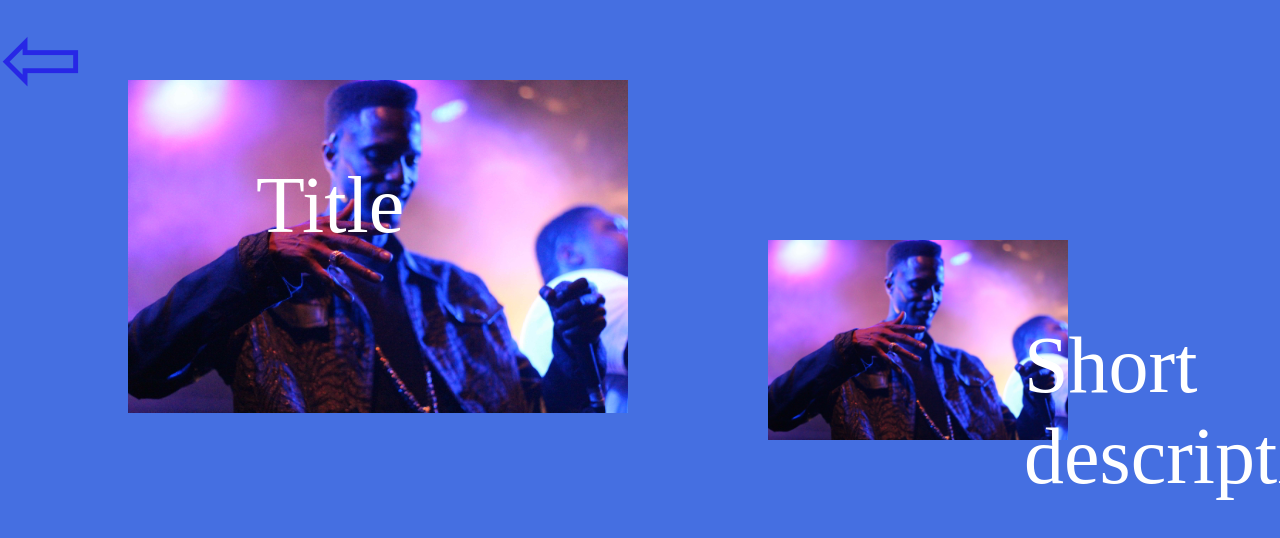
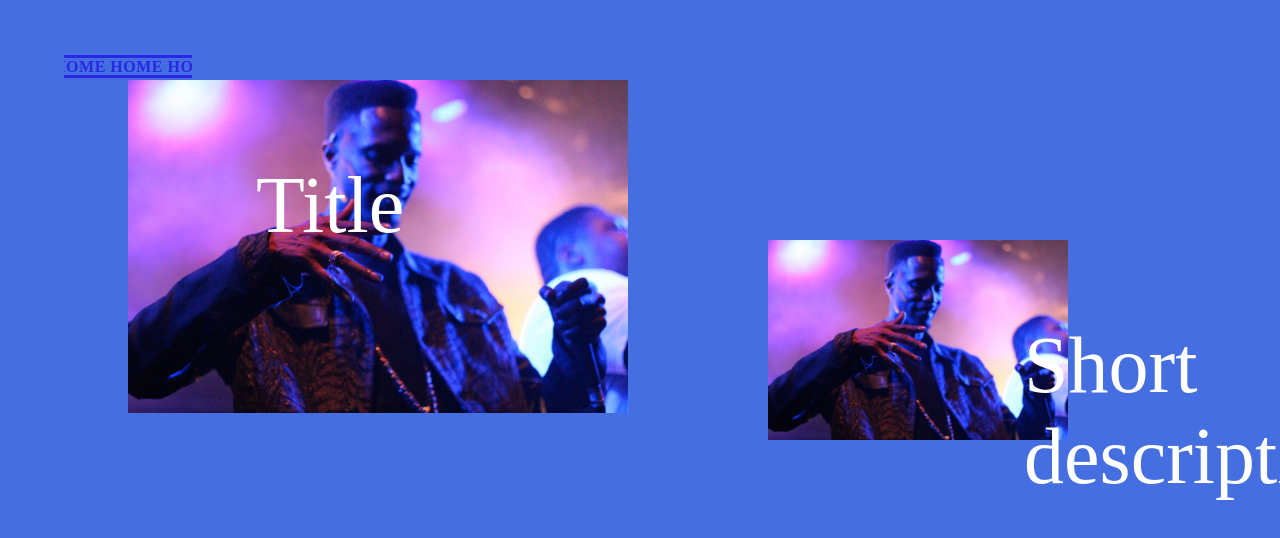
Before and after one commit to joshromanrogers/photography, a plain HTML site: page misc.html in a window 1280 px wide. Shown: the top 538 px of the page. Drawn offline with nearby package versions, Linux system fonts and the light colour scheme.

Commit message:
home button added to misc

```diff
--- a/misc.css
+++ b/misc.css
@@ -7,6 +7,37 @@ body {
     font-family: "Ailerons";
     color: #fff;
     font-size: 5em;
+}
+
+.movBack {
+    position: fixed;
+    right: 4%;
+    top: 0%;
+    left: 5%;
+    z-index: 1;
+    width: 10%;
+    height: 15%;
+    overflow: hidden;
+    color: black;
+}
+
+.index {
+    border: 3px solid #2727e6;
+    font-weight: 700;
+    letter-spacing: -0.5rem;
+    text-transform: uppercase;
+    white-space: nowrap;
+    font-size: 1rem;
+    line-height: 1.8rem;
+    letter-spacing: 0.5px;
+    border-left-width: 0px;
+    border-right-width: 0px;
+    text-decoration: none;
+    color: #2727e6;
+}
+
+a:hover {
+    color: orange;
 }
 
 .object, .word {
--- a/misc.html
+++ b/misc.html
@@ -18,8 +18,20 @@
 
 <body>
 
-<!-- back arrow -->
-<span style='font-size:100px; color: #2727e6'>&#8678;</span>
+<!-- home button -->
+<div class="movBack">
+    <div class="moversIndex">
+        <a href="index.html" class="index">
+            <span>HOME</span>
+            <span>HOME</span>
+            <span>HOME</span>
+            <span>HOME</span>
+            <span>HOME</span>
+            <span>HOME</span>
+            <span>HOME</span>
+        </a>
+    </div>
+</div>
 
 
 <!-- images -->
@@ -45,6 +57,7 @@
 
 <script src="js/app.js"></script>
 <script src="js/scrollX.js"></script>
+<script src="js/slider.js"></script>
 
 </body>
 
```
